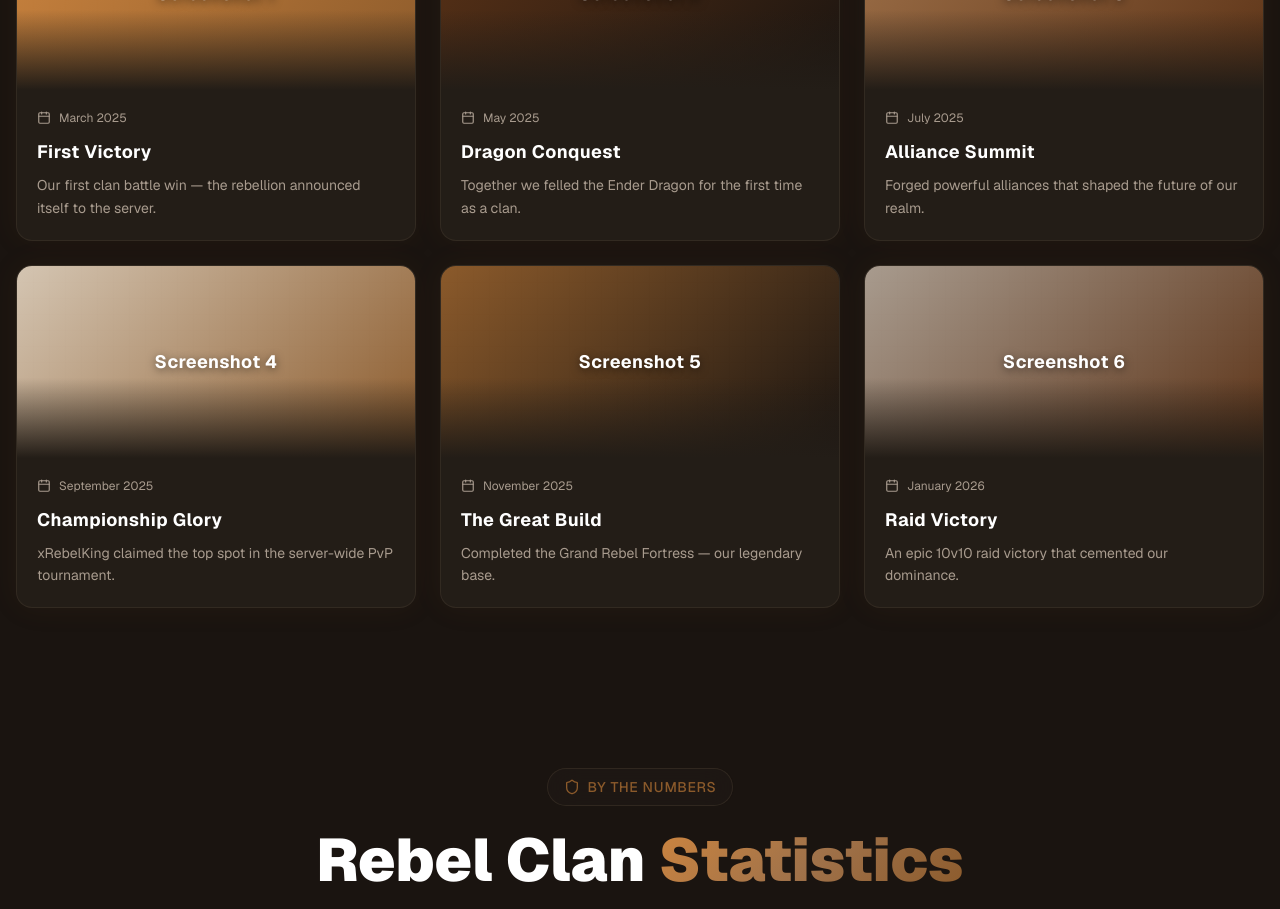
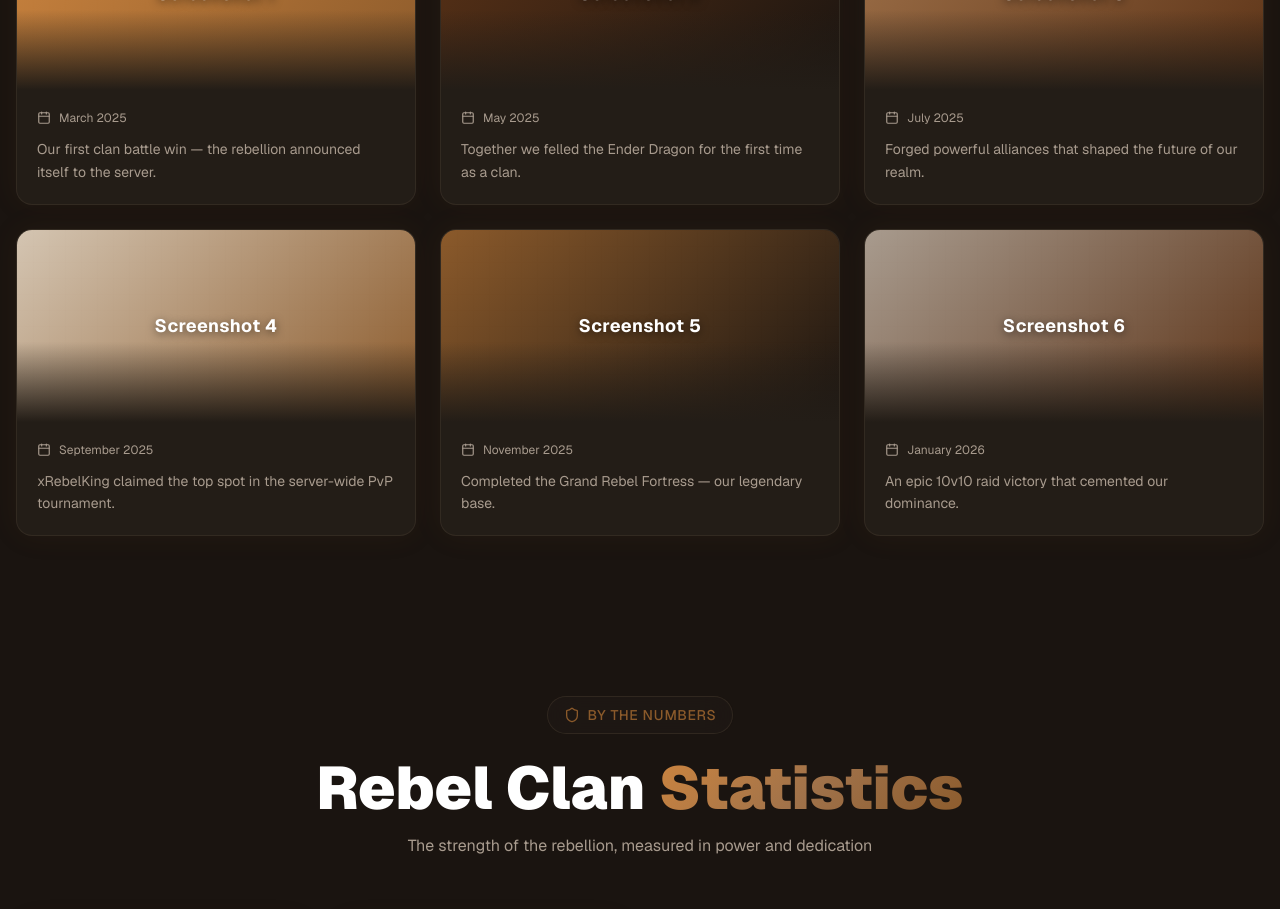
Before and after one commit to 3moTotem/rebel-clan, a Next.js app: page /rebel-clan/ in a window 1280 px wide. Shown: the part 4400-5309 px from the top of the page. Built offline with nearby package versions, Linux system fonts and the light colour scheme; no server answers.

Commit message:
feat: remove bold titles from memories cards, keep date + description

```diff
--- a/src/components/ClanMemories.tsx
+++ b/src/components/ClanMemories.tsx
@@ -113,11 +113,6 @@ export default function ClanMemories() {
                       <Calendar className="w-3.5 h-3.5" />
                       {mem.date}
                     </div>
-                    <h3
-                      className="text-lg font-bold text-[#FFFFFF] mb-2 tracking-wide"
-                    >
-                      {mem.title}
-                    </h3>
                     <p className="text-sm text-[#A89B8E] leading-relaxed">
                       {mem.description}
                     </p>
```
